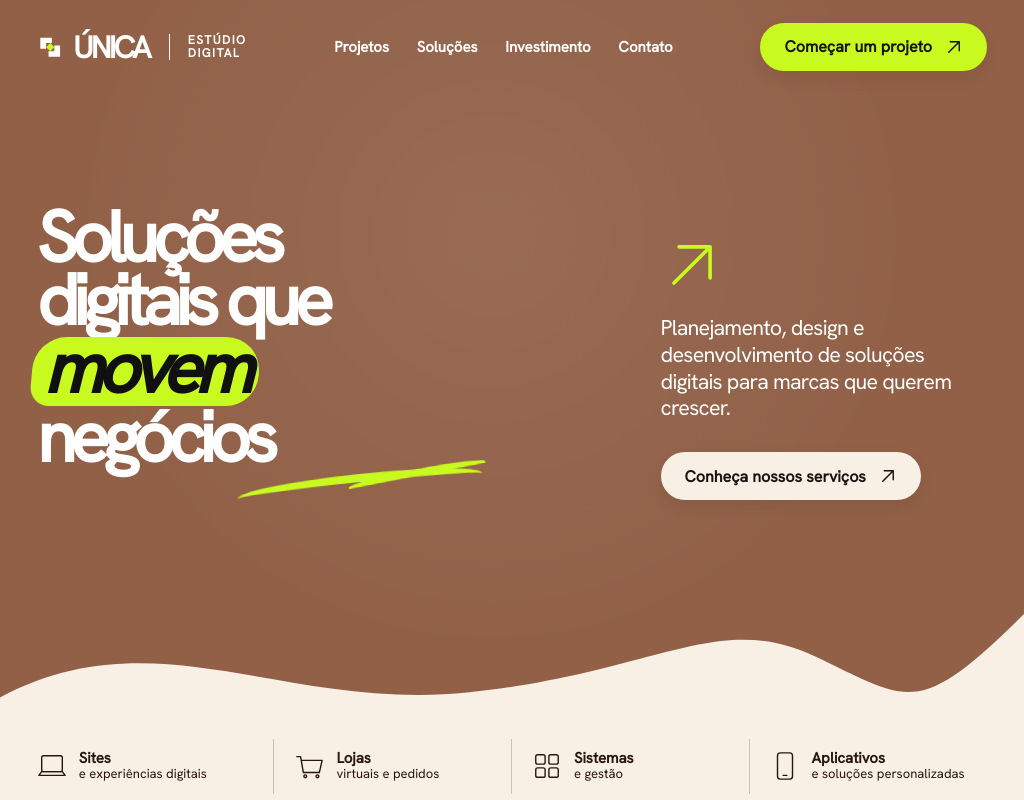
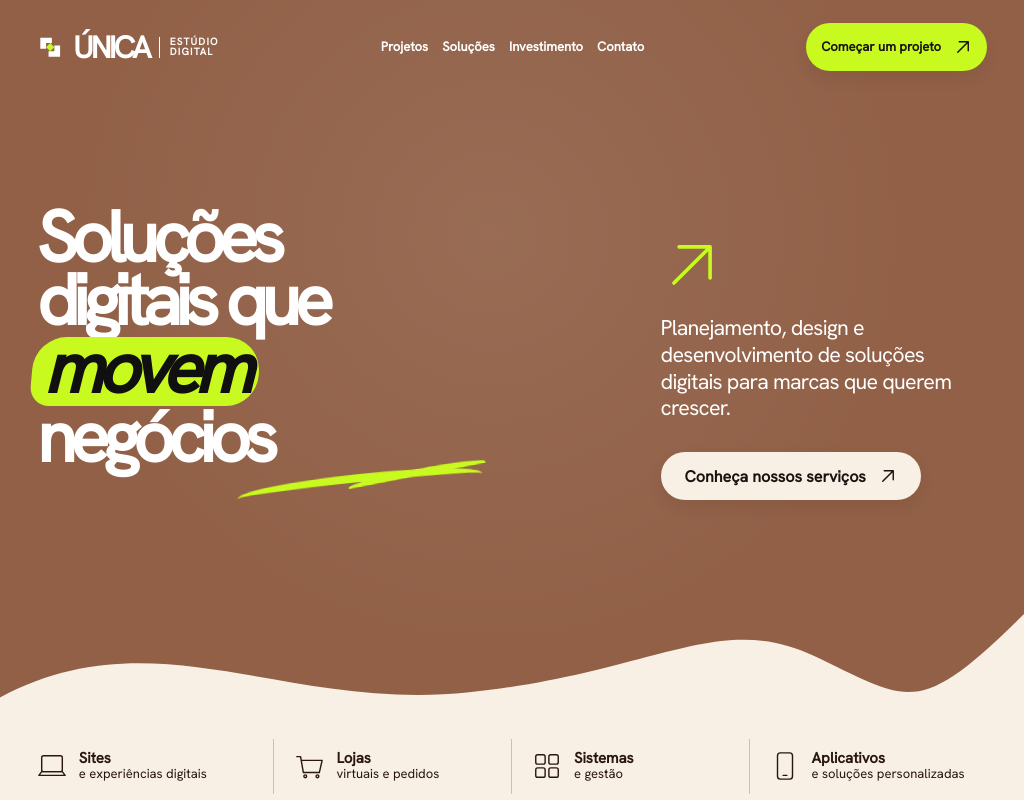
Before and after one commit to palomagl/unica, a React (Vite) app: page / in a window 1024 px wide. Shown: the top 800 px of the page. Built offline with nearby package versions, Linux system fonts and the light colour scheme.

Commit message:
fix: manter menu e CTA legíveis em notebooks compactos

```diff
--- a/src/components/commercial.css
+++ b/src/components/commercial.css
@@ -89,3 +89,13 @@
 @media(max-width:360px){
   #projetos .u-project-feature{height:auto!important}
 }
+
+/* Cabeçalho compacto entre notebooks menores e o breakpoint mobile original. */
+@media(min-width:851px) and (max-width:1170px){
+  .u-nav{gap:10px}
+  .u-nav .u-brand{gap:10px}
+  .u-nav .u-brand>span:last-child{font-size:10px;padding-left:10px}
+  .u-nav .u-menu{gap:14px}
+  .u-nav .u-menu a{font-size:13px}
+  .u-nav>.u-pill{padding:11px 15px;font-size:13px}
+}
```
